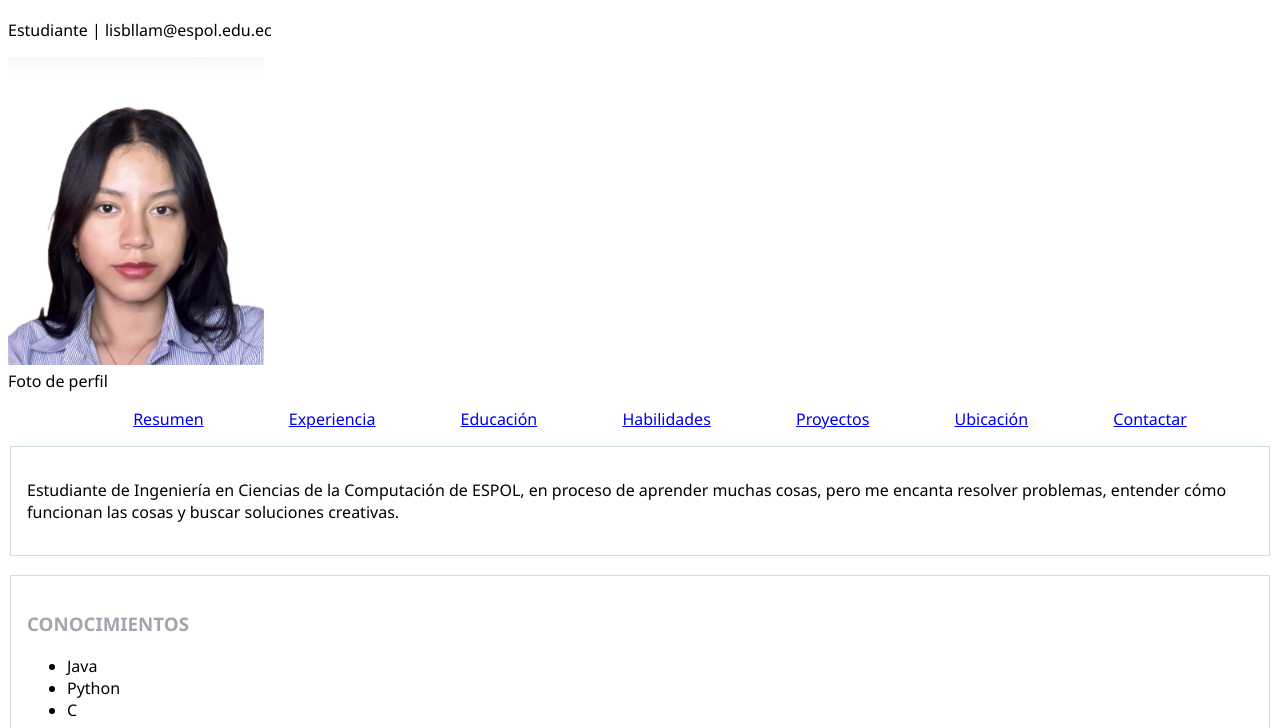
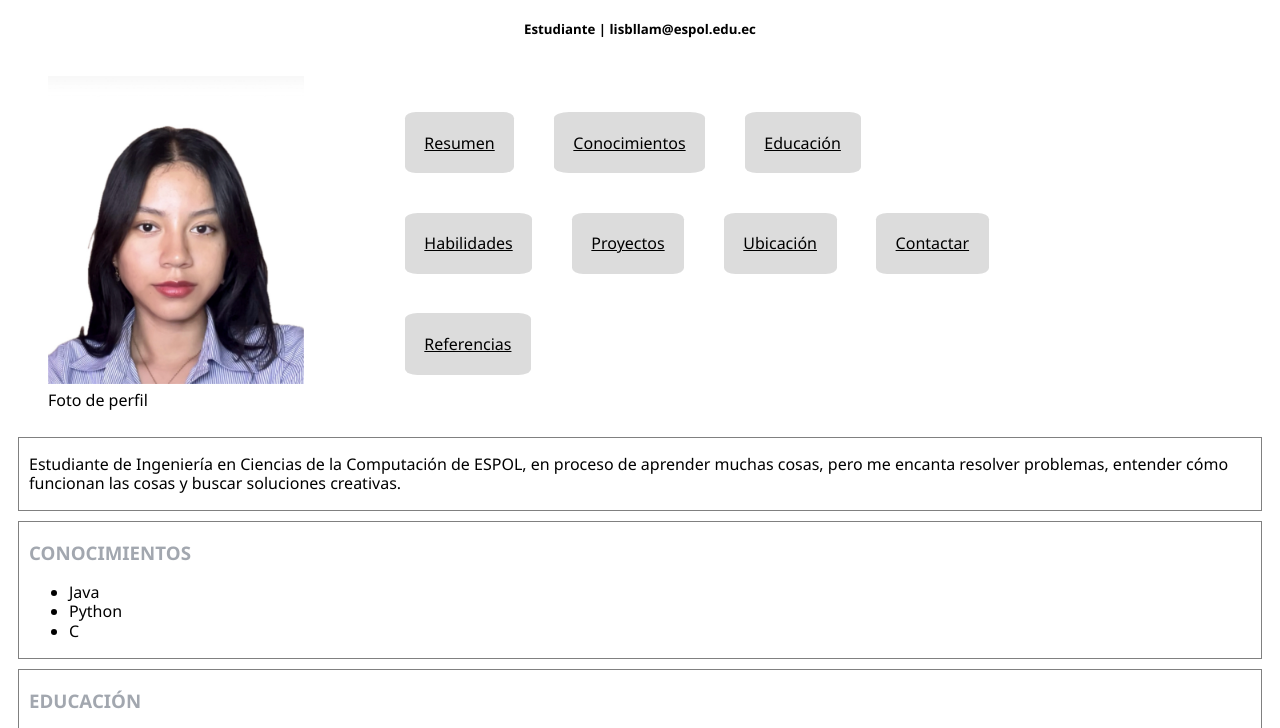
Before and after one commit to lisbllam/curriculum, a plain HTML site: page index.html in a window 1280 px wide. Shown: the part 61-789 px from the top of the page. Drawn offline with Linux system fonts and the light colour scheme; a web font is replaced by a local one.

Commit message:
Cambios de estilo

```diff
--- a/index.html
+++ b/index.html
@@ -11,25 +11,32 @@
     <body>
         <header>
             <h1>Lisbeth Llamuca</h1>
-            <p>Estudiante | lisbllam@espol.edu.ec</p>
+            <h5>Estudiante | lisbllam@espol.edu.ec</h5>
+
+
+
+        </header>
+
+        <div class="contenedor">
+            <figure>
                 <img id="photo" src="images/myself.JPG" alt="foto">
                 <figcaption>Foto de perfil</figcaption>
-        </header>
-
+            </figure>
             <box>
                 <nav>
                     <ul>
                         <li><a href="#resumen">Resumen</a></li>
-                    <li><a href="#conocimientos">Experiencia</a></li>
+                        <li><a href="#conocimientos">Conocimientos</a></li>
                         <li><a href="#educacion">Educación</a></li>
                         <li><a href="#habilidades">Habilidades</a></li>
                         <li><a href="#proyectos">Proyectos</a></li>
                         <li><a href="#ubicacion">Ubicación</a></li>
                         <li><a href="#contactar">Contactar</a></li>
+                        <li><a href="#referencias">Referencias</a></li>
                     </ul>
                 </nav>
             </box>
-
+        </div>
 
         <main>
             <section id="resumen">
@@ -112,11 +119,12 @@
                     </label>
                     <label> Breve Mensaje</label>
                     <label>
-                        <textarea>...</textarea>
+                        <textarea></textarea>
                     </label>
-                    <input type="submit">
+                    <button>
+                        Enviar
+                    </button>
                 </form>
-
             </section>
 
             <section id="referencias">
--- a/stylesheets/styles.css
+++ b/stylesheets/styles.css
@@ -13,6 +13,10 @@ h1{
   font-weight: 400;
   font-style: normal;
 
+}
+
+header{
+  text-align: center;
 }
 
 #photo{
@@ -34,23 +38,40 @@ footer p {
 nav > ul {
   list-style: none;
   display: flex;
-  justify-content: space-evenly;
+  flex-wrap: wrap;
+  justify-content: left;
   align-items: center;
+}
+
+nav > ul > li{
+  background-color: gainsboro;
+  margin: 3%;
+  padding: 3%;
+  border-radius: 10%;
+}
+
+a{
+  color: black;
 
 }
 
 section {
-  border: 0.2pt solid #cedddd;
-  margin: 4px 2px 8px 2px;
-  padding: 1rem;
-  margin-bottom: 1.2rem;
+  border: 1pt solid gray;
+  margin: 10px;
+  padding: 1px 10px;
+  line-height: 1.2;
+
 }
 
 section > form {
   display: grid;
-  grid-template-columns: 1fr;
-  row-gap: 1rem;
+  grid-template-columns: 2fr;
+  row-gap: 0.4rem;
   column-gap: 1rem;
+}
+
+section > form > input{
+  padding: 1px 4px;
 }
 
 section#referencias{
@@ -66,3 +87,19 @@ section#referencias{
 #referencias > article{
   flex: 1 1 calc(33.333% - 1rem);
 }
+
+.contenedor {
+  display: flex;
+  align-items: center;
+  gap: 1px;
+}
+
+button{
+  width: 20%;
+  margin-bottom: 7pt;
+}
+
+textarea{
+  width: 80%;
+  height: 6rem;
+}
```
Lines whose indentation alone changed are shown as unchanged.
